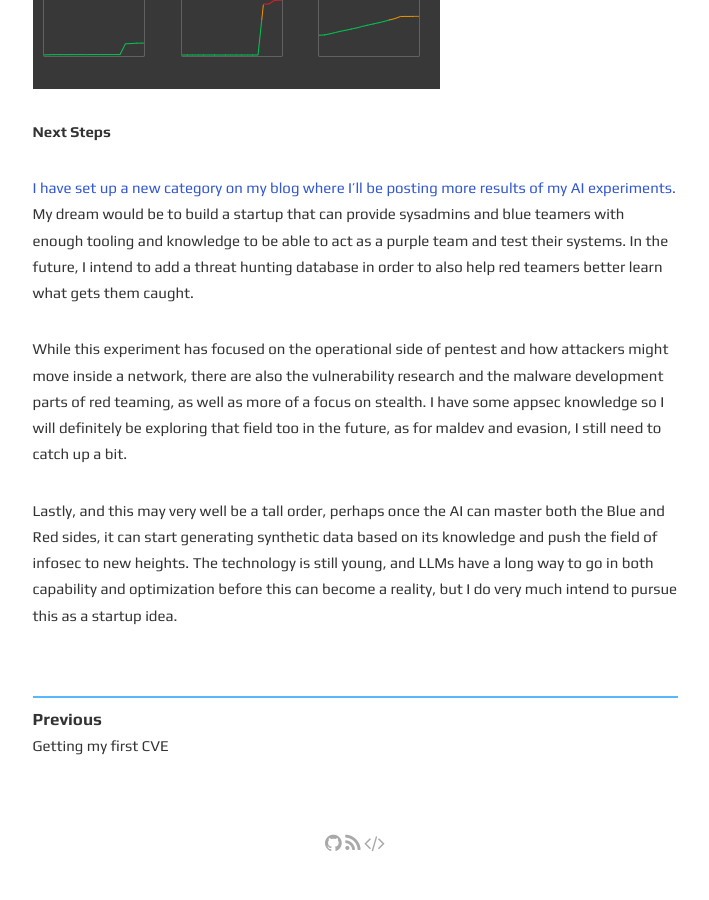
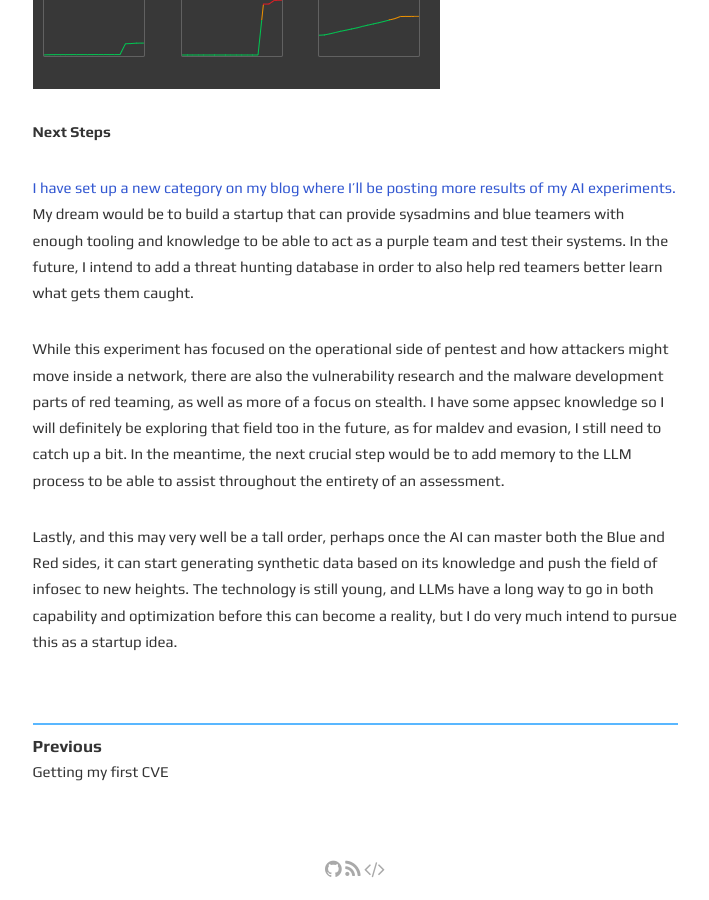
Before and after one commit to robsware/robsware.github.io, a Jekyll site: the page built from _posts/2023-11-05-llmhacking.md, in a window 1280 px wide and 900 px high, scrolled down 7397 px. Shown: the whole window, without its empty margins (285-994 px from the left). Built offline with Jekyll 4.4.1, drawn with Linux system fonts in a browser that asks for light colours; before the commit the page ends 8270 px from its top, so only the background shows below that.

Commit message:
Update 2023-11-05-llmhacking.md

```diff
--- a/_posts/2023-11-05-llmhacking.md
+++ b/_posts/2023-11-05-llmhacking.md
@@ -173,6 +173,6 @@
 
 [I have set up a new category on my blog where I’ll be posting more results of my AI experiments.](https://robsware.github.io/llmexamples) My dream would be to build a startup that can provide sysadmins and blue teamers with enough tooling and knowledge to be able to act as a purple team and test their systems. In the future, I intend to add a threat hunting database in order to also help red teamers better learn what gets them caught.
 
-While this experiment has focused on the operational side of pentest and how attackers might move inside a network, there are also the vulnerability research and the malware development parts of red teaming, as well as more of a focus on stealth. I have some appsec knowledge so I will definitely be exploring that field too in the future, as for maldev and evasion, I still need to catch up a bit.
+While this experiment has focused on the operational side of pentest and how attackers might move inside a network, there are also the vulnerability research and the malware development parts of red teaming, as well as more of a focus on stealth. I have some appsec knowledge so I will definitely be exploring that field too in the future, as for maldev and evasion, I still need to catch up a bit. In the meantime, the next crucial step would be to add memory to the LLM process to be able to assist throughout the entirety of an assessment.
 
 Lastly, and this may very well be a tall order, perhaps once the AI can master both the Blue and Red sides, it can start generating synthetic data based on its knowledge and push the field of infosec to new heights. The technology is still young, and LLMs have a long way to go in both capability and optimization before this can become a reality, but I do very much intend to pursue this as a startup idea.
```
